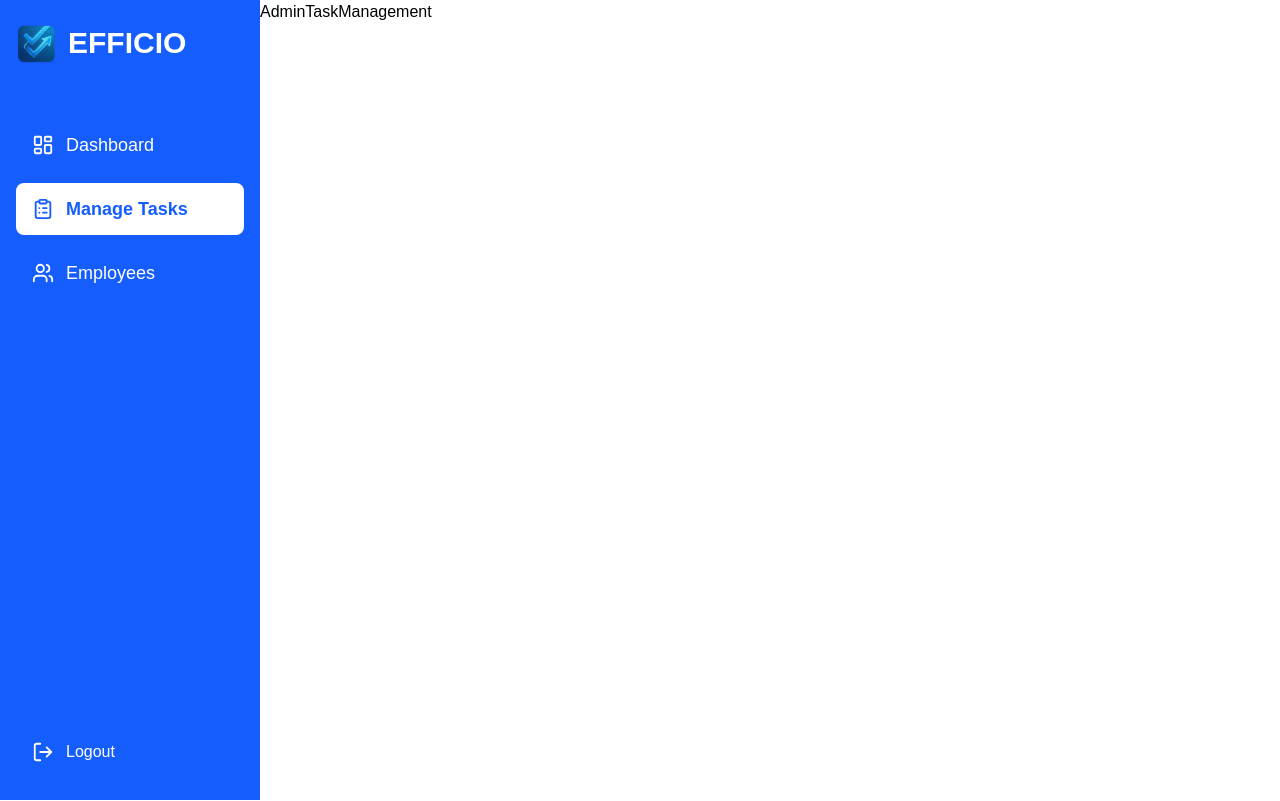
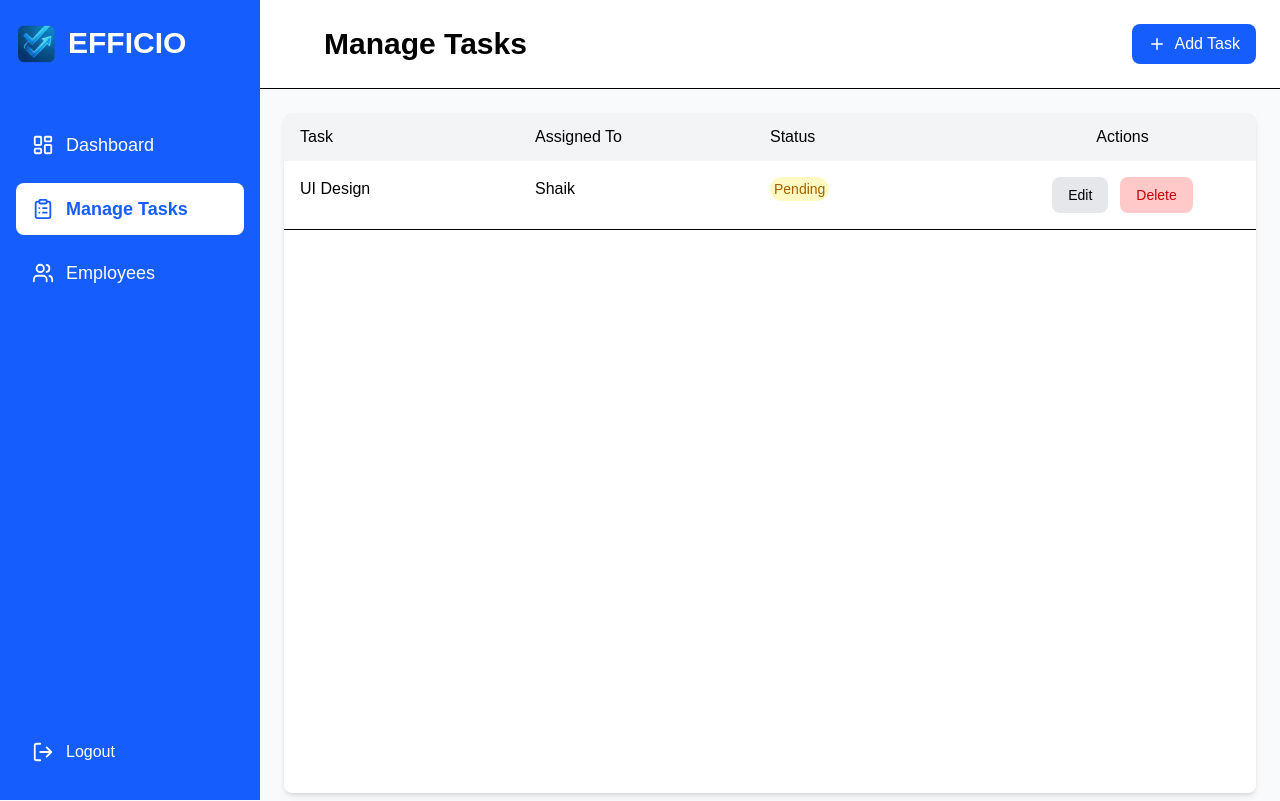
Before and after one commit to shaik3311/EFFICIO---An-Employee-Task-Management-Application-, a React (Vite) app: page /admin-tasks in a window 1280 px wide. Built offline with nearby package versions, Linux system fonts and the light colour scheme.

Commit message:
Completed till admin-taskManagement page

```diff
--- a/src/Components/AdminTaskManagement.jsx
+++ b/src/Components/AdminTaskManagement.jsx
@@ -1,13 +1,218 @@
-import React from 'react'
-import AdminSidebar from './Adminsidebar'
+import React, { useState } from "react";
+import Adminsidebar from "../Components/Adminsidebar";
+import { Plus, X } from "lucide-react";
 
-const AdminTaskManagement = () => {
+const AdminTasks = () => {
+  const [open, setOpen] = useState(false);
+  const [openEdit, setOpenEdit] = useState(false);
+  const[task,setTask] = useState('');
+  const[assign,setAssign] = useState('');
+  const[description,setDescription] = useState('');
+
+  const submitHandler = (e)=>{
+    e.preventDefault();
+    console.log(`new task:${task} is created and assigned for ${assign}`);
+    setTask('');
+    setAssign('');
+    setDescription('');
+  }
+
   return (
-    <div className='flex'>
-        <AdminSidebar/>
-        AdminTaskManagement
+    <div className="flex min-h-screen bg-gray-50">
+      <Adminsidebar />
+
+      {/* Main Content */}
+      <div className="flex-1 ">
+        {/* Header */}
+        <div className="flex justify-between items-center px-4 sm:px-6 py-6 border-b bg-white">
+          <h1 className="text-2xl sm:text-3xl font-semibold px-10">Manage Tasks</h1>
+
+          <button
+            onClick={() => setOpen(true)}
+            className="flex items-center gap-2 bg-blue-600 text-white px-3 lg:px-4 py-2 rounded-lg hover:bg-blue-700 active:scale-95"
+          >
+            <Plus size={18} />
+            Add Task
+          </button>
+        </div>
+
+        {/* Task List */}
+        <div className="p-4 sm:p-6 h-[89vh]">
+          <div className="bg-white shadow-md rounded-lg overflow-scroll h-[85vh]">
+            {/* Table Header (desktop) */}
+            <div className="hidden md:flex bg-gray-100 px-4 py-3 font-medium sticky top-0">
+              <span className="w-1/4">Task</span>
+              <span className="w-1/4">Assigned To</span>
+              <span className="w-1/4">Status</span>
+              <span className="w-1/4 text-center">Actions</span>
+            </div>
+
+            {/* Task Row */}
+            <div className="flex flex-col md:flex-row gap-4 md:gap-0 px-4 py-4 border-b">
+              <div className="md:w-1/4">
+                <p className="text-sm text-gray-500 md:hidden">Task</p>
+                <p className="font-medium">UI Design</p>
+              </div>
+
+              <div className="md:w-1/4">
+                <p className="text-sm text-gray-500 md:hidden">Assigned To</p>
+                <p>Shaik</p>
+              </div>
+
+              <div className="md:w-1/4">
+                <p className="text-sm text-gray-500 md:hidden ">Status</p>
+                <span className="px-1 py-1 rounded-full bg-yellow-100 text-yellow-700 text-sm">
+                  Pending
+                </span>
+              </div>
+
+              <div className="md:w-1/4 flex gap-3 md:justify-center">
+                <button
+                 onClick={()=>{
+                  setOpenEdit(true);
+                 }}
+                 className="px-4 py-2 bg-gray-200 rounded-lg text-sm hover:bg-gray-300">
+                  Edit
+                </button>
+                <button className="px-4 py-2 bg-red-200 text-red-700 rounded-lg text-sm hover:bg-red-300">
+                  Delete
+                </button>
+              </div>
+            </div>
+
+          </div>
+        </div>
+      </div>
+
+      {/* Add Task Modal */}
+      {open && (
+        <div className="fixed inset-0 bg-black/40 flex justify-center items-center z-50">
+          <div className="bg-white w-[90%] sm:w-[420px] rounded-lg p-6">
+            <div className="flex justify-between items-center mb-4">
+              <h2 className="text-xl font-semibold">Add New Task</h2>
+              <button onClick={() => setOpen(false)}>
+                <X />
+              </button>
+            </div>
+
+            <form
+              onSubmit={(e)=>{
+                  submitHandler(e);
+                }
+              }
+             className="flex flex-col gap-4">
+              <input
+                type="text"
+                value={task}
+                onChange={(e)=>{
+                  setTask(e.target.value);
+                }}
+                placeholder="Task Title"
+                className="border px-4 py-2 rounded-lg outline-none focus:ring-2 focus:ring-blue-500"
+              />
+
+              <select
+              value={assign}
+              onChange={(e)=>{
+                setAssign(e.target.value);
+              }}
+              className="border px-4 py-2 rounded-lg outline-none">
+                <option>Assign to Employee</option>
+                <option>Shaik</option>
+                <option>Rahul</option>
+              </select>
+
+              <textarea
+                value={description}
+                onChange={(e)=>{
+                  setDescription(e.target.value);
+                }}
+                placeholder="Task Description"
+                rows="3"
+                className="border px-4 py-2 rounded-lg outline-none focus:ring-2 focus:ring-blue-500"
+              />
+
+              <button
+                type="submit"
+                className="bg-blue-600 text-white py-2 rounded-lg hover:bg-blue-700 active:scale-95"
+              >
+                Create Task
+              </button>
+            </form>
+          </div>
+        </div>
+      )}
+
+      {openEdit && (
+        <div className="fixed inset-0 bg-black/40 flex justify-center items-center z-50">
+          <div className="bg-white w-[90%] sm:w-[420px] rounded-lg p-6">
+            <div className="flex justify-between items-center mb-4">
+              <h2 className="text-xl font-semibold">Add New Task</h2>
+              <button onClick={() => setOpenEdit(false)}>
+                <X />
+              </button>
+            </div>
+
+            <form
+              onSubmit={(e)=>{
+                  submitHandler(e);
+                }
+              }
+             className="flex flex-col gap-4">
+              <input
+                type="text"
+                value={task}
+                onChange={(e)=>{
+                  setTask(e.target.value);
+                }}
+                placeholder="Task Title"
+                className="border px-4 py-2 rounded-lg outline-none focus:ring-2 focus:ring-blue-500"
+              />
+
+              <select
+              value={assign}
+              onChange={(e)=>{
+                setAssign(e.target.value);
+              }}
+              className="border px-4 py-2 rounded-lg outline-none">
+                <option>Assign to Employee</option>
+                <option>Shaik</option>
+                <option>Rahul</option>
+              </select>
+              <select
+              value={assign}
+              onChange={(e)=>{
+                setAssign(e.target.value);
+              }}
+              className="border px-4 py-2 rounded-lg outline-none">
+                <option>Status of the task</option>
+                <option>Pending</option>
+                <option>In Progress</option>
+                <option>Completed</option>
+              </select>
+
+              <textarea
+                value={description}
+                onChange={(e)=>{
+                  setDescription(e.target.value);
+                }}
+                placeholder="Task Description"
+                rows="3"
+                className="border px-4 py-2 rounded-lg outline-none focus:ring-2 focus:ring-blue-500"
+              />
+
+              <button
+                type="submit"
+                className="bg-blue-600 text-white py-2 rounded-lg hover:bg-blue-700 active:scale-95"
+              >
+                Edit Task
+              </button>
+            </form>
+          </div>
+        </div>
+      )}
     </div>
-  )
-}
+  );
+};
 
-export default AdminTaskManagement
+export default AdminTasks;
--- a/src/Pages/AdminDashboard.jsx
+++ b/src/Pages/AdminDashboard.jsx
@@ -79,6 +79,7 @@ const AdminDashboard = () => {
                 </button>
               </div>
             </div>
+
           </div>
         </div>
       </div>
--- a/src/index.css
+++ b/src/index.css
@@ -4,3 +4,7 @@
     font-family: sans-serif;
     box-sizing: border-box;
 }
+
+*::-webkit-scrollbar{
+    display: none;
+}
```
